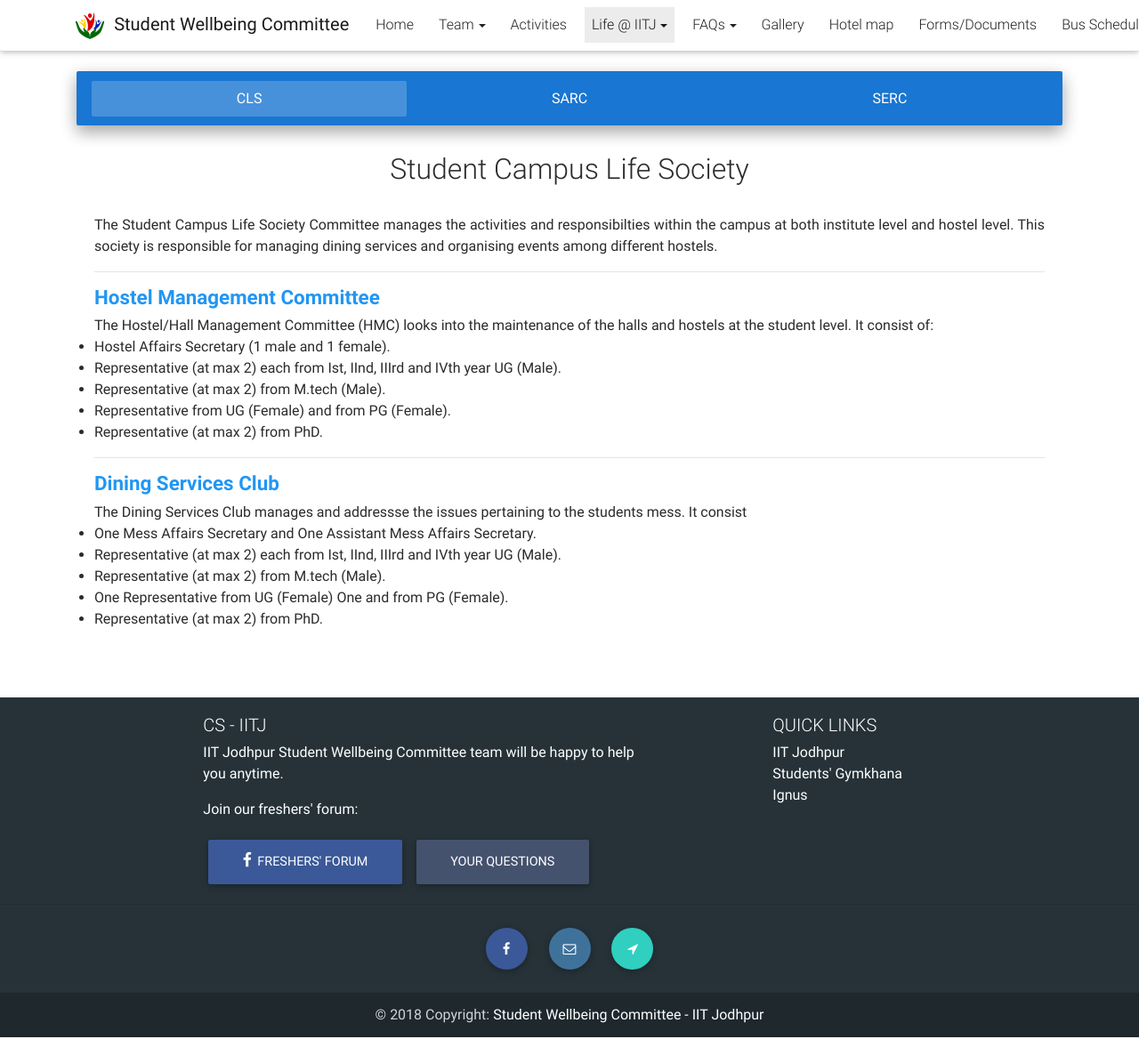
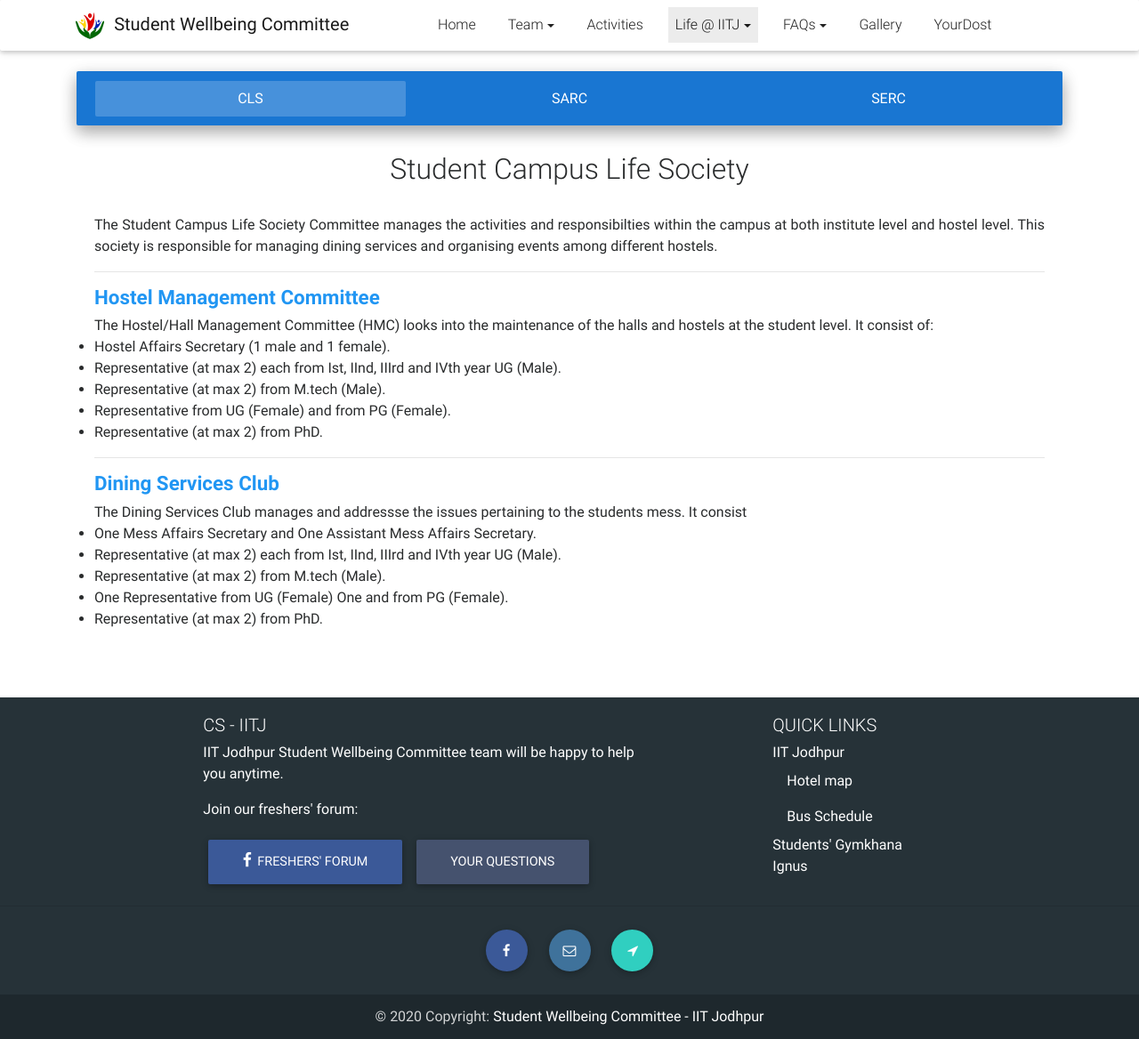
Before and after one commit to manav1403/CS-website, a PHP site: page /committees.php in a window 1280 px wide. Shown: the whole page at 89% size. Run offline with PHP 8.4, Linux system fonts and the light colour scheme.

Commit message:
made changes to moto and navbar and pankaj photo

```diff
--- a/cs/faculty_advisors.php
+++ b/cs/faculty_advisors.php
@@ -55,12 +55,12 @@ include 'navbar.html';
         </div>
         <div class="col-lg-6 col-md-12 mb-r animate-profile invisible">
             <div class="avatar">
-                <img src="images/sqloader.gif" class="lazyload rounded-circle">
+                <img src="images/sqloader.gif" data-src="images/avatar/Pankaj_Yadav.jpg" class="lazyload rounded-circle">
             </div>
             <h4>Dr. Pankaj Yadav</h4>
             <h5>Faculty Advisor</h5>
-            <!-- <h5><strong>Contact : </strong>0291-2801408</h5>
-            <a class="icons-sm email-ic" href="mailto:prasenjeet@iitj.ac.in"><i class="fa fa-envelope-o"> </i></a> -->
+            <h5><strong>Contact : </strong>0291-2801211</h5>
+            <a class="icons-sm email-ic" href="mailto:pyadav@iitj.ac.in"><i class="fa fa-envelope-o"> </i></a>
         </div>
     </div>
 </section>
--- a/cs/footer.html
+++ b/cs/footer.html
@@ -23,6 +23,8 @@
                 <h5 class="title">Quick Links</h5>
                 <ul>
                     <li><a target="_blank" href="http://iitj.ac.in/">IIT Jodhpur</a></li>
+                    <li><a class="nav-link" href="map/index.html">Hotel map</a></li>
+                    <li><a class="nav-link" href="bus_schedule.php">Bus Schedule</a></li>
                     <li><a target="_blank" href="http://students.iitj.ac.in/">Students' Gymkhana</a></li>
                     <li><a target="_blank" href="http://ignus.org/">Ignus</a></li>
                 </ul>
@@ -58,7 +60,7 @@
     <!--Copyright-->
     <div class="footer-copyright">
         <div class="container-fluid">
-            © 2018 Copyright: <a href="index.php">Student Wellbeing Committee - IIT Jodhpur </a>
+            © 2020 Copyright: <a href="index.php">Student Wellbeing Committee - IIT Jodhpur </a>
         </div>
     </div>
     <!--/.Copyright-->
--- a/cs/gallery.php
+++ b/cs/gallery.php
@@ -2,7 +2,7 @@
 include 'head.html';
 ?>
 <head>
-    <title>Gallery - Student Wellbeing Committe</title>
+    <title>Gallery - Student Wellbeing Committee</title>
 </head>
 <body>
 <!--Navbar-->
--- a/cs/navbar.html
+++ b/cs/navbar.html
@@ -28,7 +28,7 @@
                         </ul>
                     </li>
 					<li class="nav-item" id="nav-8">
-                        <a class="nav-link" href="cs_pg2020.php">Activities</a>
+                        <a class="nav-link" href="coming_soon.php">Activities</a>
                     </li>
                     <li class="nav-item dropdown btn-group" id="nav-3">
                         <a class="nav-link dropdown-toggle" id="dropdownMenu2" data-toggle="dropdown" aria-haspopup="true" aria-expanded="false">Life @ IITJ</a>
@@ -36,8 +36,7 @@
                             <a class="dropdown-item" id="nav-3-1" href="societies.php">Societies</a>
                             <a class="dropdown-item" id="nav-3-2" href="committees.php">Committees</a>
                             <a class="dropdown-item" id="nav-3-3" href="festivals.php">Festivals</a>
-                            <a class="dropdown-item" id="nav-3-4" target="_blank" href="http://spc.iitj.ac.in/">Career Development
-                                Cell (Placement Cell)</a>
+                            <a class="dropdown-item" id="nav-3-4" target="_blank" href="http://spc.iitj.ac.in/">Career Development Cell (Placement Cell)</a>
                             <a class="dropdown-item" id="nav-3-5" href="hostel.php">Hostels @IITJ</a>
                         </div>
                     </li>
@@ -54,7 +53,7 @@
                     <li class="nav-item" id="nav-5">
                         <a class="nav-link" href="gallery.php">Gallery</a>
                     </li>
-                    <li class="nav-item" id="nav-6">
+                    <!-- <li class="nav-item" id="nav-6">
                         <a class="nav-link" href="map/index.html">Hotel map</a>
                     </li>
                     <li class="nav-item" id="nav-7">
@@ -62,6 +61,10 @@
                     </li>
                     <li class="nav-item" id="nav-8">
                         <a class="nav-link" href="bus_schedule.php">Bus Schedule</a>
+                    </li> -->
+
+                    <li class="nav-item" id="nav-9">
+                        <a class="nav-link" href="coming_soon.php">YourDost</a>
                     </li>
 
                 </ul>
@@ -123,6 +126,11 @@
 }
 
 .nav-item{
-    margin: 0 6px;
+    margin: 0 10px;
+}
+@media only screen and (min-width: 600px){
+    #navbarNav1{
+        margin-left: 10%
+    }
 }
 </style>
```
Also changed, not shown: cs/index.php (+12 -9 lines), cs/images/avatar/Pankaj_Yadav.jpg (added).
